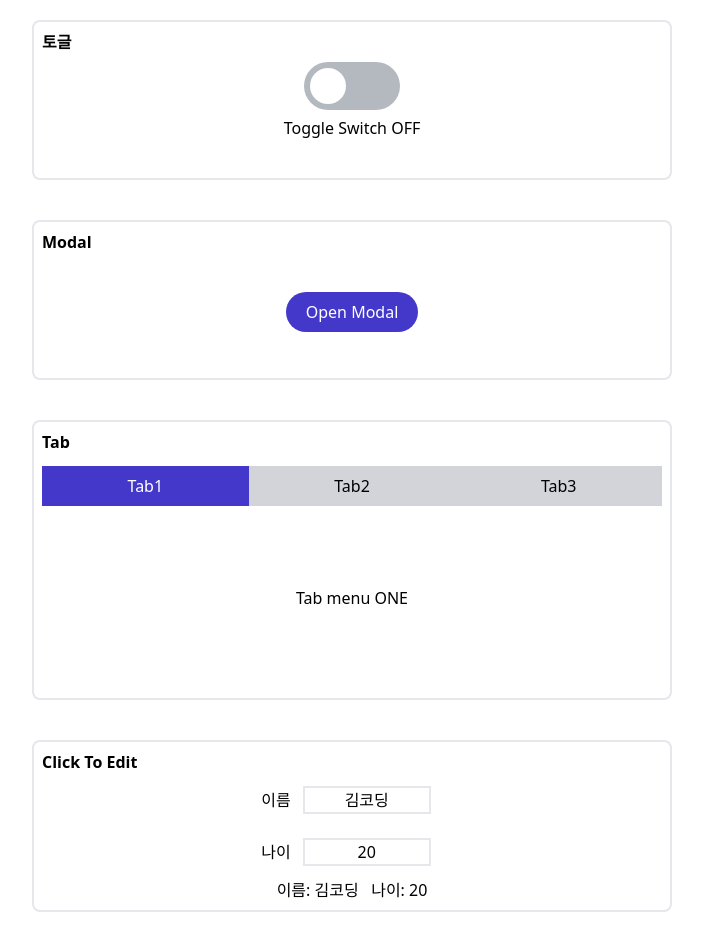
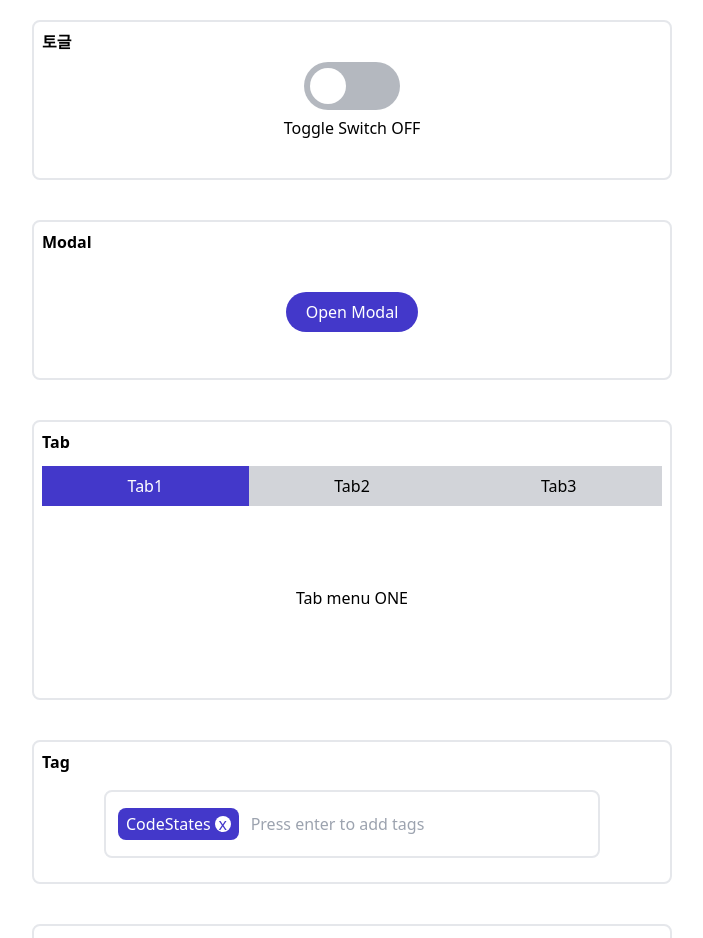
Before and after one commit to zeromountain/wanted_pre_onboarding, a React (Create React App) app in the folder custom-component/: page / in a window 1280 px wide. Shown: the top 938 px of the page, without its empty margins (288-991 px from the left). Before the commit the page ends 912 px from the top, so only its background shows below. Built offline with nearby package versions, Linux system fonts and the light colour scheme; the HTML template or start-up script is replaced by a standard one.

Commit message:
✨ Feature: Input Tag

```diff
--- a/custom-component/src/components/Tag.js
+++ b/custom-component/src/components/Tag.js
@@ -1,7 +1,46 @@
-import React from 'react';
+import React, { useState } from 'react';
 
 const Tag = () => {
-  return <div></div>;
+  const [tags, setTags] = useState(['CodeStates']);
+
+  const addTags = (e) => {
+    if (e.target.value.trim() !== '') {
+      setTags([...tags, e.target.value]);
+      e.target.value = '';
+    }
+  };
+
+  const removeTags = (targetIndex) => {
+    setTags(tags.filter((_, index) => index !== targetIndex));
+  };
+  return (
+    <div className='flex flex-col border-2 w-1/2 mx-auto rounded-lg p-2 mb-10 '>
+      <h2 className='font-bold'>Tag</h2>
+      <div className='flex flex-wrap items-center border-2 rounded-lg w-4/5 mx-auto my-4 p-2 focus-within:border-indigo-700'>
+        <ul className='flex flex-wrap p-1'>
+          {tags.map((tag, index) => (
+            <li
+              key={index}
+              className='flex flex-wrap items-center bg-indigo-700 py-1 px-2 text-white rounded-lg mr-2 my-1'>
+              <span>{tag}</span>
+              <button
+                type='button'
+                onClick={() => removeTags(index)}
+                className='flex justify-center items-center w-4 h-4 rounded-full bg-white text-indigo-700 ml-1'>
+                x
+              </button>
+            </li>
+          ))}
+        </ul>
+        <input
+          type='text'
+          placeholder='Press enter to add tags'
+          onKeyUp={(e) => (e.key === 'Enter' ? addTags(e) : null)}
+          className='flex-1 outline-none'
+        />
+      </div>
+    </div>
+  );
 };
 
 export default Tag;
```
